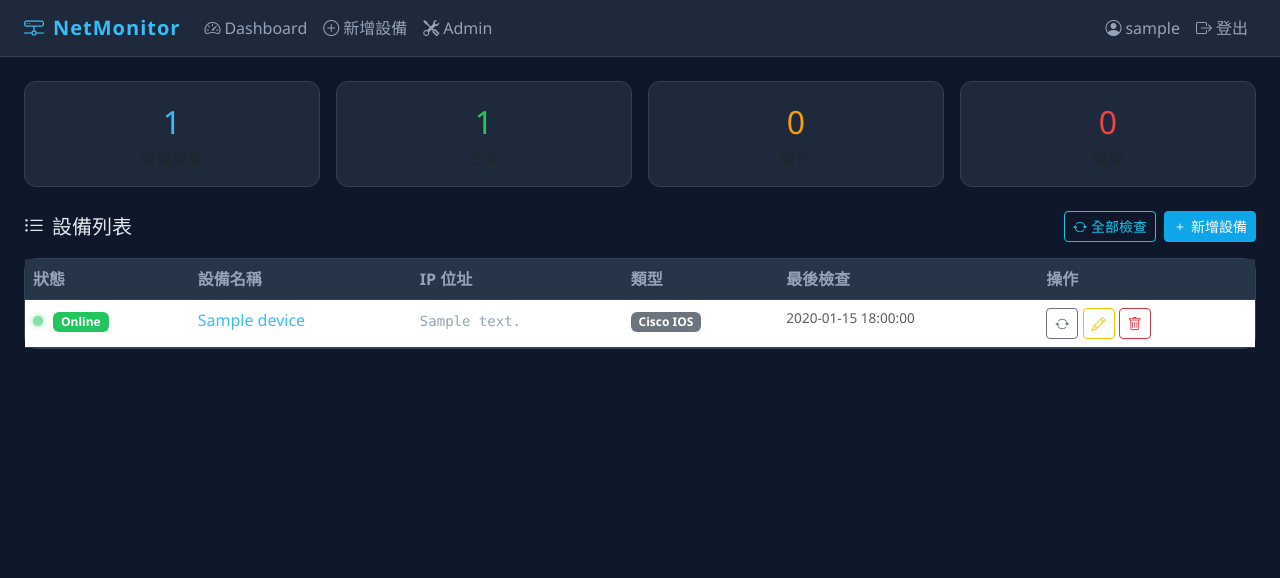
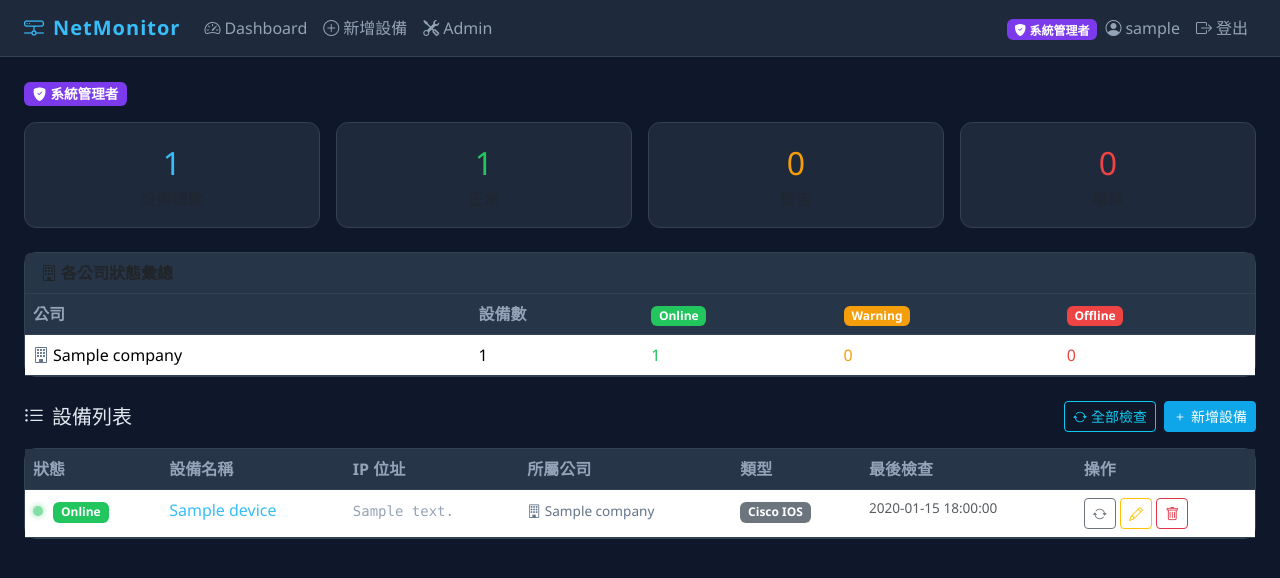
Before and after one commit to syuming/nodeguard, a Django app: page / in a window 1280 px wide. Shown: the top 578 px of the page. Run offline with Django 5.2, Linux system fonts and the light colour scheme; a user stored in the database is signed in; tables that the repository leaves empty hold one stand-in row (values such as "Sample post").

Commit message:
Add multi-tenant company permission system
- New Company model: groups devices by company
- New UserProfile model: role (admin / company_manager) + company FK
- Admin role: sees all companies and all devices
- Company manager role: restricted to own company's devices only
- Device model: add company FK (nullable for migration safety)
- Views: get_visible_devices() and can_access_device() enforce access control
- DeviceForm: company managers see only their own company in the dropdown
- Dashboard: admin sees per-company summary table; company managers see only their devices
- Navbar: shows role badge and company name
- Admin panel updated with company filtering
- Test data: Alpha 科技 / Beta 網通, with alpha_mgr / beta_mgr accounts

https://claude.ai/code/session_01VJHY153x1ag8UnEG2RfMza

```diff
--- a/monitor/templates/monitor/base.html
+++ b/monitor/templates/monitor/base.html
@@ -57,7 +57,16 @@
       </ul>
       <ul class="navbar-nav">
         {% if user.is_authenticated %}
-        <li class="nav-item"><span class="nav-link"><i class="bi bi-person-circle me-1"></i>{{ user.username }}</span></li>
+        <li class="nav-item">
+          <span class="nav-link">
+            {% if user.profile.role == "admin" %}
+              <span class="badge me-1" style="background:#7c3aed"><i class="bi bi-shield-fill-check"></i> 系統管理者</span>
+            {% elif user.profile.company %}
+              <span class="badge me-1" style="background:#0369a1"><i class="bi bi-building"></i> {{ user.profile.company.name }}</span>
+            {% endif %}
+            <i class="bi bi-person-circle me-1"></i>{{ user.username }}
+          </span>
+        </li>
         <li class="nav-item"><a class="nav-link" href="/logout/"><i class="bi bi-box-arrow-right me-1"></i>登出</a></li>
         {% endif %}
       </ul>
--- a/monitor/templates/monitor/dashboard.html
+++ b/monitor/templates/monitor/dashboard.html
@@ -2,33 +2,72 @@
 {% block title %}Dashboard - NetMonitor{% endblock %}
 
 {% block content %}
+<!-- 角色 Badge -->
+<div class="mb-3">
+  {% if profile.is_admin %}
+  <span class="badge" style="background:#7c3aed;font-size:.85rem"><i class="bi bi-shield-fill-check me-1"></i>系統管理者</span>
+  {% else %}
+  <span class="badge" style="background:#0369a1;font-size:.85rem"><i class="bi bi-building me-1"></i>公司管理者 - {{ profile.company.name }}</span>
+  {% endif %}
+</div>
+
 <!-- 統計卡片 -->
 <div class="row g-3 mb-4">
   <div class="col-6 col-md-3">
     <div class="card stat-card text-center p-3">
-      <div style="font-size:2rem; color:#38bdf8">{{ total }}</div>
+      <div style="font-size:2rem;color:#38bdf8">{{ total }}</div>
       <div class="text-muted">設備總數</div>
     </div>
   </div>
   <div class="col-6 col-md-3">
     <div class="card stat-card text-center p-3">
-      <div style="font-size:2rem; color:#22c55e">{{ online }}</div>
+      <div style="font-size:2rem;color:#22c55e">{{ online }}</div>
       <div class="text-muted">正常</div>
     </div>
   </div>
   <div class="col-6 col-md-3">
     <div class="card stat-card text-center p-3">
-      <div style="font-size:2rem; color:#f59e0b">{{ warning }}</div>
+      <div style="font-size:2rem;color:#f59e0b">{{ warning }}</div>
       <div class="text-muted">警告</div>
     </div>
   </div>
   <div class="col-6 col-md-3">
     <div class="card stat-card text-center p-3">
-      <div style="font-size:2rem; color:#ef4444">{{ offline }}</div>
+      <div style="font-size:2rem;color:#ef4444">{{ offline }}</div>
       <div class="text-muted">離線</div>
     </div>
   </div>
 </div>
+
+<!-- 系統管理者：各公司彙總 -->
+{% if profile.is_admin and company_stats %}
+<div class="card mb-4">
+  <div class="card-header"><i class="bi bi-building me-1"></i>各公司狀態彙總</div>
+  <div class="card-body p-0">
+    <div class="table-responsive">
+      <table class="table table-hover mb-0">
+        <thead><tr>
+          <th>公司</th><th>設備數</th>
+          <th><span class="badge badge-online text-white">Online</span></th>
+          <th><span class="badge badge-warning text-white">Warning</span></th>
+          <th><span class="badge badge-offline text-white">Offline</span></th>
+        </tr></thead>
+        <tbody>
+          {% for cs in company_stats %}
+          <tr>
+            <td><i class="bi bi-building me-1" style="color:#64748b"></i>{{ cs.company.name }}</td>
+            <td>{{ cs.total }}</td>
+            <td style="color:#22c55e">{{ cs.online }}</td>
+            <td style="color:#f59e0b">{{ cs.warning }}</td>
+            <td style="color:#ef4444">{{ cs.offline }}</td>
+          </tr>
+          {% endfor %}
+        </tbody>
+      </table>
+    </div>
+  </div>
+</div>
+{% endif %}
 
 <!-- 工具列 -->
 <div class="d-flex justify-content-between align-items-center mb-3">
@@ -53,6 +92,7 @@
             <th>狀態</th>
             <th>設備名稱</th>
             <th>IP 位址</th>
+            <th>所屬公司</th>
             <th>類型</th>
             <th>最後檢查</th>
             <th>操作</th>
@@ -67,6 +107,11 @@
             </td>
             <td><a href="/device/{{ device.id }}/" class="text-decoration-none" style="color:#38bdf8">{{ device.name }}</a></td>
             <td><code style="color:#94a3b8">{{ device.ip_address }}</code></td>
+            <td>
+              <span style="color:#64748b;font-size:.85rem">
+                <i class="bi bi-building me-1"></i>{{ device.company.name }}
+              </span>
+            </td>
             <td><span class="badge bg-secondary">{{ device.get_device_type_display }}</span></td>
             <td class="text-muted" style="font-size:.85rem">
               {% if device.last_checked %}{{ device.last_checked|date:"Y-m-d H:i:s" }}{% else %}-{% endif %}
@@ -88,7 +133,7 @@
             </td>
           </tr>
           {% empty %}
-          <tr><td colspan="6" class="text-center text-muted py-5">
+          <tr><td colspan="7" class="text-center text-muted py-5">
             <i class="bi bi-inbox display-6 d-block mb-2"></i>
             尚未新增任何設備，<a href="/device/add/">點此新增</a>
           </td></tr>
@@ -102,22 +147,16 @@
 
 {% block scripts %}
 <script>
-const STATUS_BADGE = { online:"#22c55e", offline:"#ef4444", warning:"#f59e0b", unknown:"#64748b" };
-
 function checkDevice(id) {
-  fetch(`/api/device/${id}/check/`, { method: "POST", headers: { "X-CSRFToken": getCookie("csrftoken") } });
+  fetch(`/api/device/${id}/check/`, { method:"POST", headers:{"X-CSRFToken":getCookie("csrftoken")} });
 }
-
 function checkAll() {
-  fetch("/api/check-all/", { method: "POST", headers: { "X-CSRFToken": getCookie("csrftoken") } });
+  fetch("/api/check-all/", { method:"POST", headers:{"X-CSRFToken":getCookie("csrftoken")} });
 }
-
 function getCookie(name) {
   const v = document.cookie.match('(^|;) ?' + name + '=([^;]*)(;|$)');
   return v ? v[2] : null;
 }
-
-// Poll status every 10 seconds
 function pollStatus() {
   fetch("/api/status/")
     .then(r => r.json())
@@ -125,13 +164,13 @@ function pollStatus() {
       data.devices.forEach(d => {
         const row = document.getElementById("row-" + d.id);
         if (!row) return;
-        const dot = row.querySelector(".status-dot");
+        const dot   = row.querySelector(".status-dot");
         const badge = row.querySelector(".badge");
-        const ts = row.querySelectorAll("td")[4];
-        if (dot) { dot.className = "status-dot dot-" + d.status; }
+        const ts    = row.querySelectorAll("td")[5];
+        if (dot)   dot.className = "status-dot dot-" + d.status;
         if (badge) {
           badge.className = "badge text-white badge-" + d.status;
-          badge.textContent = { online:"Online", offline:"Offline", warning:"Warning", unknown:"Unknown" }[d.status] || d.status;
+          badge.textContent = {online:"Online",offline:"Offline",warning:"Warning",unknown:"Unknown"}[d.status] || d.status;
         }
         if (ts && d.last_checked) ts.textContent = d.last_checked.replace("T"," ").slice(0,19);
       });
--- a/monitor/templates/monitor/device_detail.html
+++ b/monitor/templates/monitor/device_detail.html
@@ -6,6 +6,7 @@
   <a href="/" class="btn btn-sm btn-outline-secondary"><i class="bi bi-arrow-left"></i></a>
   <h4 class="mb-0"><i class="bi bi-hdd-network me-2"></i>{{ device.name }}</h4>
   <span class="badge badge-{{ device.status }} text-white ms-2">{{ device.get_status_display }}</span>
+  <span class="badge ms-1" style="background:#1e3a5f;font-size:.8rem"><i class="bi bi-building me-1"></i>{{ device.company.name }}</span>
 </div>
 
 <div class="row g-3 mb-4">
@@ -15,7 +16,8 @@
       <div class="card-header"><i class="bi bi-info-circle me-1"></i>設備資訊</div>
       <div class="card-body">
         <table class="table table-sm">
-          <tr><th style="width:40%;color:#64748b">IP</th><td><code>{{ device.ip_address }}</code></td></tr>
+          <tr><th style="width:40%;color:#64748b">公司</th><td><i class="bi bi-building me-1" style="color:#64748b"></i>{{ device.company.name }}</td></tr>
+          <tr><th style="color:#64748b">IP</th><td><code>{{ device.ip_address }}</code></td></tr>
           <tr><th style="color:#64748b">類型</th><td>{{ device.get_device_type_display }}</td></tr>
           <tr><th style="color:#64748b">SSH Port</th><td>{{ device.ssh_port }}</td></tr>
           <tr><th style="color:#64748b">帳號</th><td>{{ device.ssh_username|default:"-" }}</td></tr>
--- a/monitor/views.py
+++ b/monitor/views.py
@@ -2,16 +2,42 @@ import threading
 from django.shortcuts import render, get_object_or_404, redirect
 from django.contrib.auth.decorators import login_required
 from django.contrib.auth import authenticate, login, logout
-from django.http import JsonResponse
+from django.http import JsonResponse, Http404
 from django.views.decorators.http import require_POST
 from django.contrib import messages
 
-from .models import Device, DeviceLog
+from .models import Device, DeviceLog, Company, UserProfile
 from .forms import DeviceForm
 from .utils import check_device
 
 
-# ── Auth ────────────────────────────────────────────────────────────────────
+# ── Helpers ──────────────────────────────────────────────────────────────────
+
+def get_profile(user):
+    """Return UserProfile, creating a default one if missing."""
+    profile, _ = UserProfile.objects.get_or_create(user=user, defaults={"role": "company_manager"})
+    return profile
+
+
+def get_visible_devices(user):
+    """Return Device queryset scoped to the user's permission."""
+    profile = get_profile(user)
+    if profile.is_admin:
+        return Device.objects.select_related("company").all()
+    if profile.company:
+        return Device.objects.select_related("company").filter(company=profile.company)
+    return Device.objects.none()
+
+
+def can_access_device(user, device):
+    """Check whether user may access a specific device."""
+    profile = get_profile(user)
+    if profile.is_admin:
+        return True
+    return profile.company is not None and device.company_id == profile.company_id
+
+
+# ── Auth ──────────────────────────────────────────────────────────────────────
 
 def login_view(request):
     if request.user.is_authenticated:
@@ -32,21 +58,38 @@ def logout_view(request):
     return redirect("/login/")
 
 
-# ── Dashboard ────────────────────────────────────────────────────────────────
+# ── Dashboard ─────────────────────────────────────────────────────────────────
 
 @login_required
 def dashboard(request):
-    devices = Device.objects.all().order_by("name")
-    total = devices.count()
-    online = devices.filter(status="online").count()
+    profile = get_profile(request.user)
+    devices = get_visible_devices(request.user).order_by("company__name", "name")
+    total   = devices.count()
+    online  = devices.filter(status="online").count()
     offline = devices.filter(status="offline").count()
     warning = devices.filter(status="warning").count()
+
+    # Admin sees per-company summary
+    company_stats = []
+    if profile.is_admin:
+        for company in Company.objects.all().order_by("name"):
+            cd = devices.filter(company=company)
+            company_stats.append({
+                "company": company,
+                "total":   cd.count(),
+                "online":  cd.filter(status="online").count(),
+                "offline": cd.filter(status="offline").count(),
+                "warning": cd.filter(status="warning").count(),
+            })
+
     return render(request, "monitor/dashboard.html", {
         "devices": devices,
         "total": total,
         "online": online,
         "offline": offline,
         "warning": warning,
+        "profile": profile,
+        "company_stats": company_stats,
     })
 
 
@@ -54,38 +97,53 @@ def dashboard(request):
 
 @login_required
 def device_detail(request, pk):
-    device = get_object_or_404(Device, pk=pk)
+    device = get_object_or_404(Device.objects.select_related("company"), pk=pk)
+    if not can_access_device(request.user, device):
+        raise Http404
     logs = device.logs.all()[:100]
-    return render(request, "monitor/device_detail.html", {"device": device, "logs": logs})
+    profile = get_profile(request.user)
+    return render(request, "monitor/device_detail.html", {
+        "device": device, "logs": logs, "profile": profile
+    })
 
 
 # ── Device CRUD ───────────────────────────────────────────────────────────────
 
 @login_required
 def device_add(request):
-    form = DeviceForm(request.POST or None)
+    profile = get_profile(request.user)
+    form = DeviceForm(request.POST or None, user_profile=profile)
     if form.is_valid():
         form.save()
         messages.success(request, "設備已新增")
         return redirect("/")
-    return render(request, "monitor/device_form.html", {"form": form, "title": "新增設備"})
+    return render(request, "monitor/device_form.html", {
+        "form": form, "title": "新增設備", "profile": profile
+    })
 
 
 @login_required
 def device_edit(request, pk):
     device = get_object_or_404(Device, pk=pk)
-    form = DeviceForm(request.POST or None, instance=device)
+    if not can_access_device(request.user, device):
+        raise Http404
+    profile = get_profile(request.user)
+    form = DeviceForm(request.POST or None, instance=device, user_profile=profile)
     if form.is_valid():
         form.save()
         messages.success(request, "設備已更新")
         return redirect(f"/device/{pk}/")
-    return render(request, "monitor/device_form.html", {"form": form, "title": "編輯設備"})
+    return render(request, "monitor/device_form.html", {
+        "form": form, "title": "編輯設備", "profile": profile
+    })
 
 
 @login_required
 @require_POST
 def device_delete(request, pk):
     device = get_object_or_404(Device, pk=pk)
+    if not can_access_device(request.user, device):
+        raise Http404
     device.delete()
     messages.success(request, "設備已刪除")
     return redirect("/")
@@ -95,44 +153,44 @@ def device_delete(request, pk):
 
 @login_required
 def api_device_status(request):
-    """Return all device statuses as JSON for polling"""
-    devices = Device.objects.values("id", "name", "ip_address", "status", "last_checked")
+    devices = get_visible_devices(request.user).values(
+        "id", "name", "ip_address", "status", "last_checked", "company__name"
+    )
     return JsonResponse({"devices": list(devices)})
 
 
 @login_required
 @require_POST
 def api_check_device(request, pk):
-    """Trigger a manual check for a single device"""
     device = get_object_or_404(Device, pk=pk)
+    if not can_access_device(request.user, device):
+        raise Http404
 
     def run():
         check_device(device)
 
-    t = threading.Thread(target=run, daemon=True)
-    t.start()
+    threading.Thread(target=run, daemon=True).start()
     return JsonResponse({"status": "checking", "device_id": pk})
 
 
 @login_required
 @require_POST
 def api_check_all(request):
-    """Trigger check for all devices"""
-    devices = Device.objects.all()
+    devices = list(get_visible_devices(request.user))
 
     def run():
         for d in devices:
             check_device(d)
 
-    t = threading.Thread(target=run, daemon=True)
-    t.start()
-    return JsonResponse({"status": "checking", "count": devices.count()})
+    threading.Thread(target=run, daemon=True).start()
+    return JsonResponse({"status": "checking", "count": len(devices)})
 
 
 @login_required
 def api_device_logs(request, pk):
-    """Return latest 50 logs for a device as JSON"""
     device = get_object_or_404(Device, pk=pk)
+    if not can_access_device(request.user, device):
+        raise Http404
     logs = list(device.logs.values("id", "level", "message", "raw_output", "created_at")[:50])
     for log in logs:
         log["created_at"] = log["created_at"].strftime("%Y-%m-%d %H:%M:%S")
```
Also changed, not shown: monitor/admin.py (+17 -4 lines), monitor/forms.py (+13 -2 lines), monitor/models.py (+43 -0 lines), monitor/migrations/0002_company_device_company_userprofile.py (added).
